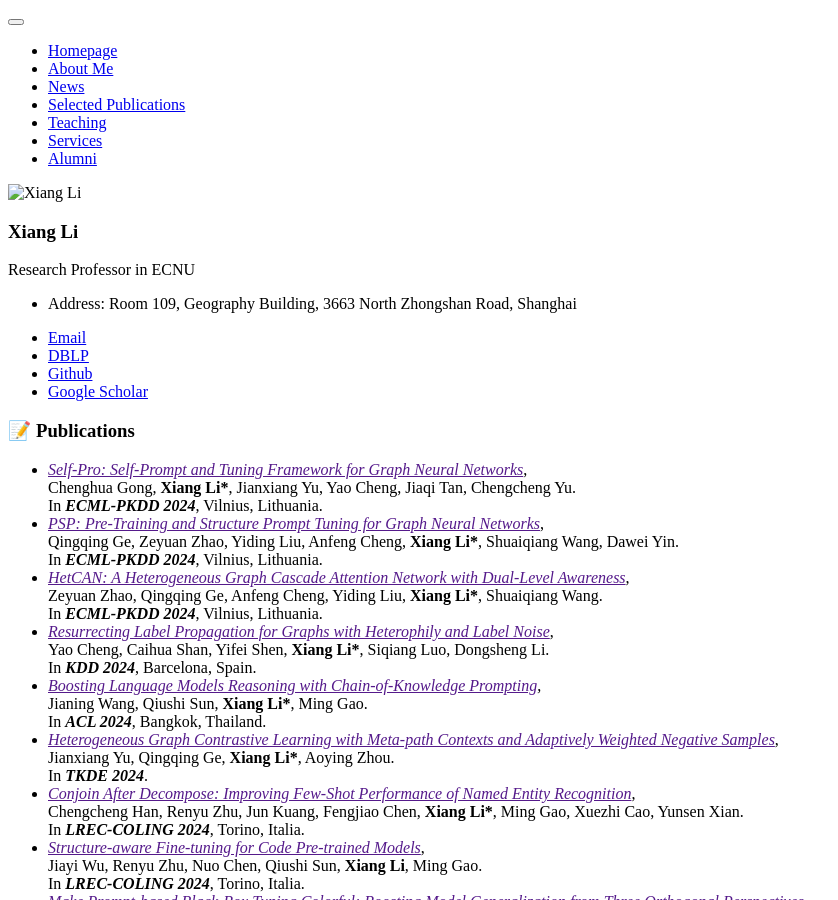
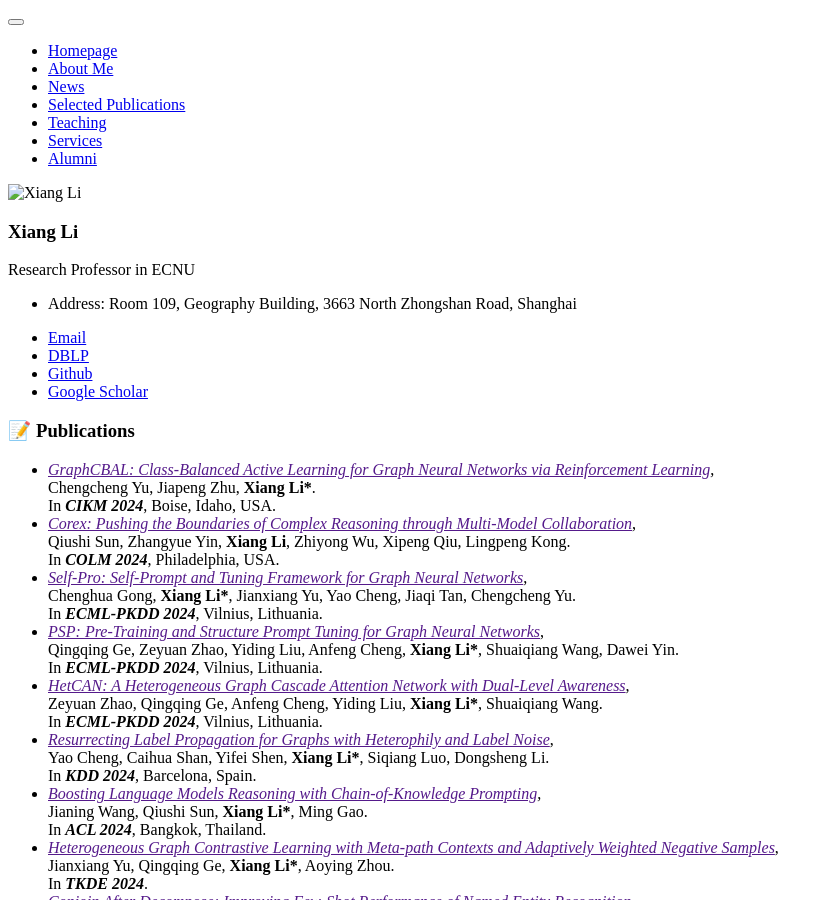
Before and after one commit to lixiang3776/lixiang3776.github.io, a Jekyll site: the page built from _pages/includes/pub.md, in a window 1280 px wide and 900 px high. Shown: the whole window, without its empty margins (0-838 px from the left). Built offline with Jekyll 4.4.1, drawn with Linux system fonts in a browser that asks for light colours; our own code applies the rules of GitHub Pages for plain Markdown files.

Commit message:
Update pub.md

```diff
--- a/_pages/includes/pub.md
+++ b/_pages/includes/pub.md
@@ -3,6 +3,18 @@
 
 <ul>
 	<li>
+	<a href=""><i>GraphCBAL: Class-Balanced Active Learning for Graph Neural Networks via Reinforcement Learning</i></a>,<br>
+		Chengcheng Yu, Jiapeng Zhu, <b>Xiang Li*</b>. <br>
+		In <b><i>CIKM 2024</i></b>, Boise, Idaho, USA.
+		<br>
+	</li>
+    <li>
+	<a href=""><i>Corex: Pushing the Boundaries of Complex Reasoning through Multi-Model Collaboration</i></a>,<br>
+		Qiushi Sun, Zhangyue Yin, <b>Xiang Li</b>, Zhiyong Wu, Xipeng Qiu, Lingpeng Kong. <br>
+		In <b><i>COLM 2024</i></b>, Philadelphia, USA.
+		<br>
+	</li>
+    <li>
 	<a href=""><i>Self-Pro: Self-Prompt and Tuning Framework for Graph Neural Networks</i></a>,<br>
 		Chenghua Gong, <b>Xiang Li*</b>, Jianxiang Yu, Yao Cheng, Jiaqi Tan, Chengcheng Yu. <br>
 		In <b><i>ECML-PKDD 2024</i></b>, Vilnius, Lithuania.
```
